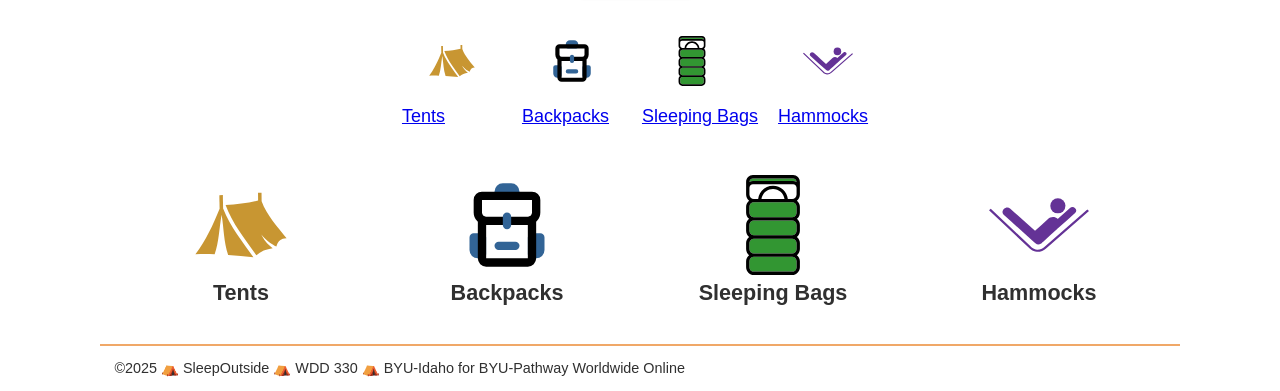
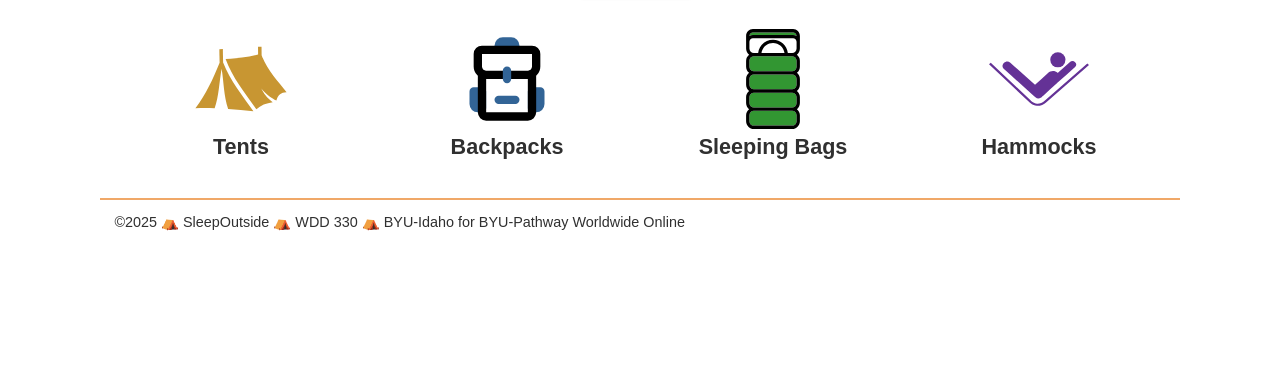
Before and after one commit to Valorieb/Sleep-Outside, a website built with Vite: page src/index.html in a window 1280 px wide. Shown: the part 451-842 px from the top of the page. After the commit the page ends 800 px from the top, so only its background shows below. Built offline with nearby package versions, Linux system fonts and the light colour scheme; no server answers.

Commit message:
Update index.html
Didn't take changes from VSCode

```diff
--- a/src/index.html
+++ b/src/index.html
@@ -6,7 +6,6 @@
     <title>Sleep Outside | Home</title>
     <link rel="stylesheet" href="/css/style.css" />
     <script type="module" src="./js/main.js"></script>
-    <script type="module" src="./js/product_listing.js"></script>
   </head>
 
   <body>
@@ -28,53 +27,6 @@
             outside comfortably at an affordable price.
           </p>
         </div>
-      </div>
-
-      <div class="category-icons">
-        <a href="product-listing.html?category=tents">
-          <figure>
-            <img
-              src="../public/images/icons/category-tents.svg"
-              alt="backpack icon"
-              width="100px"
-            />
-            <figcaption>Tents</figcaption>
-          </figure>
-        </a>
-
-        <a href="product-listing.html?category=backpacks">
-          <figure>
-            <img
-            src="../public/images/icons/category-backpacks.svg"
-            alt="backpack icon"
-            width="100px"
-            />
-            <figcaption>Backpacks</figcaption>
-          </figure>
-        </a>
-
-        <a href="product-listing.html?category=sleepingbags">
-          <figure>
-            <img
-            src="../public/images/icons/category-sleepingbags.svg"
-            alt="backpack icon"
-            width="100px"
-            />
-            <figcaption>Sleeping Bags</figcaption>
-          </figure>
-        </a>
-
-        <a href="product-listing.html?category=sleepingbags">
-          <figure>
-          <img
-          src="../public/images/icons/category-hammocks.svg"
-          alt="backpack icon"
-          width="100px"
-          />
-          <figcaption>Hammocks</figcaption>
-        </figure>
-        </a>
-
       </div>
 
       <section class="products">
```
